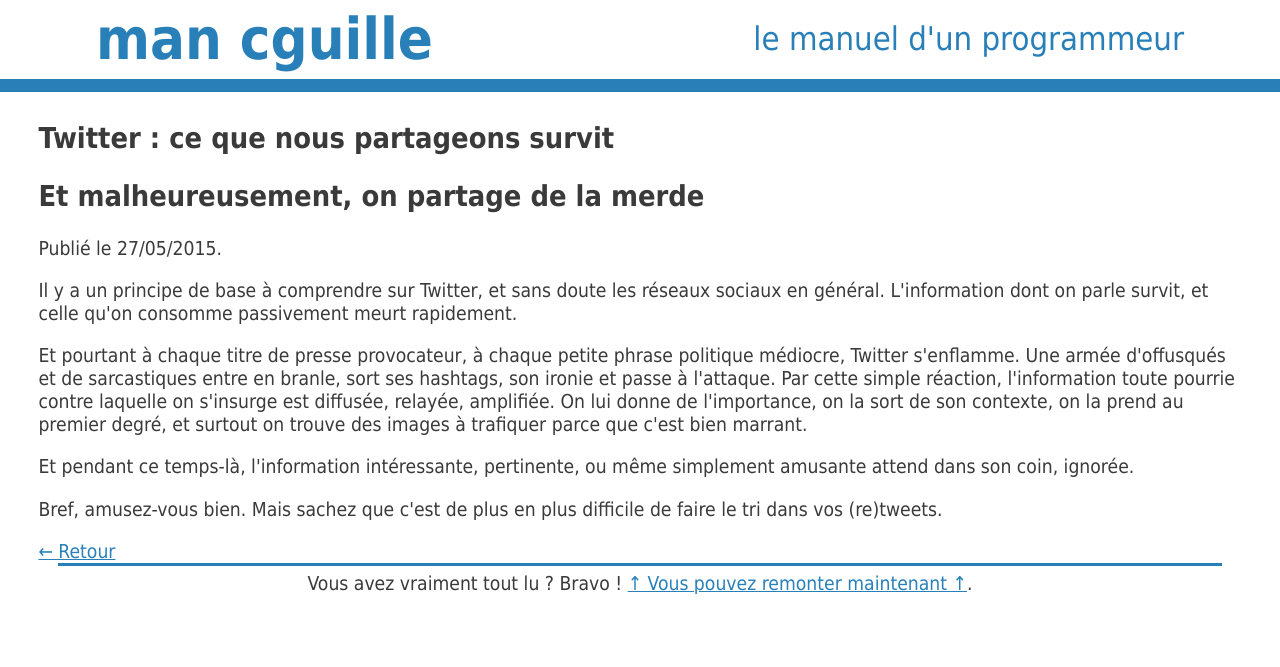
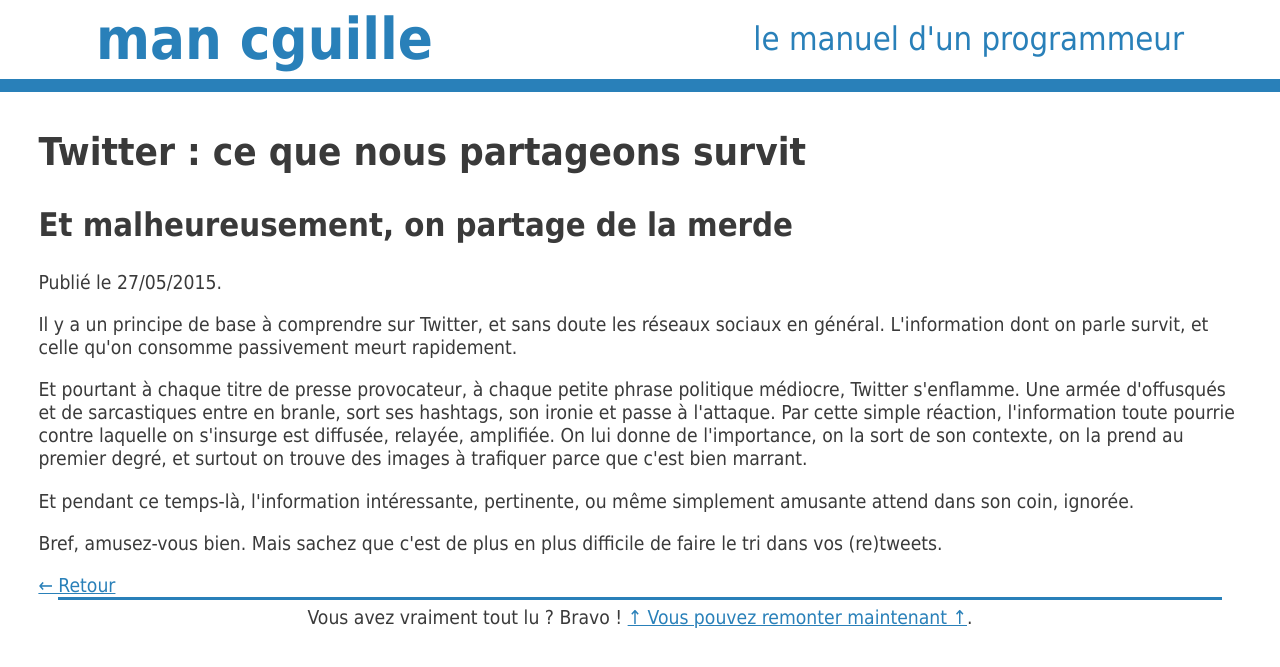
Before and after one commit to cGuille/cGuille.github.io, a Jekyll site: the page built from _posts/2015-05-27-twitter-ce-que-nous-partageons-survit.html, in a window 1280 px wide. Shown: the top 667 px of the page. Built offline with Jekyll 4.4.1, drawn with Linux system fonts in a browser that asks for light colours.

Commit message:
h1 & h2 font sizes

```diff
--- a/assets/stylesheets/stylesheet.css
+++ b/assets/stylesheets/stylesheet.css
@@ -9,6 +9,13 @@ body {
   font-size: 1.2em;
   font-family: Tahoma, Geneva, Kalimati, sans-serif;
   color: #3a3a3a;
+}
+
+h1 {
+  font-size: 2em;
+}
+h2 {
+  font-size: 1.7em;
 }
 
 a {
```
